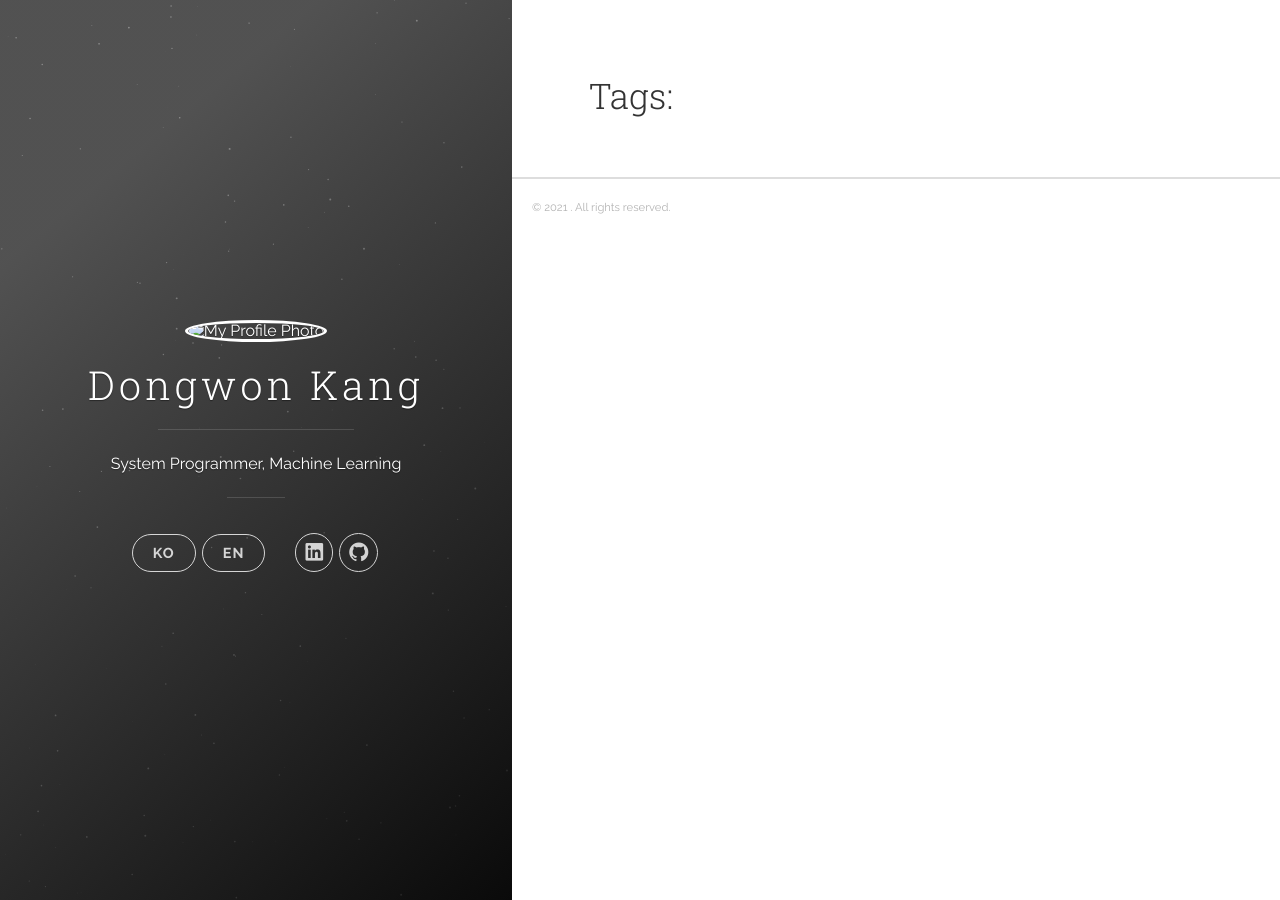
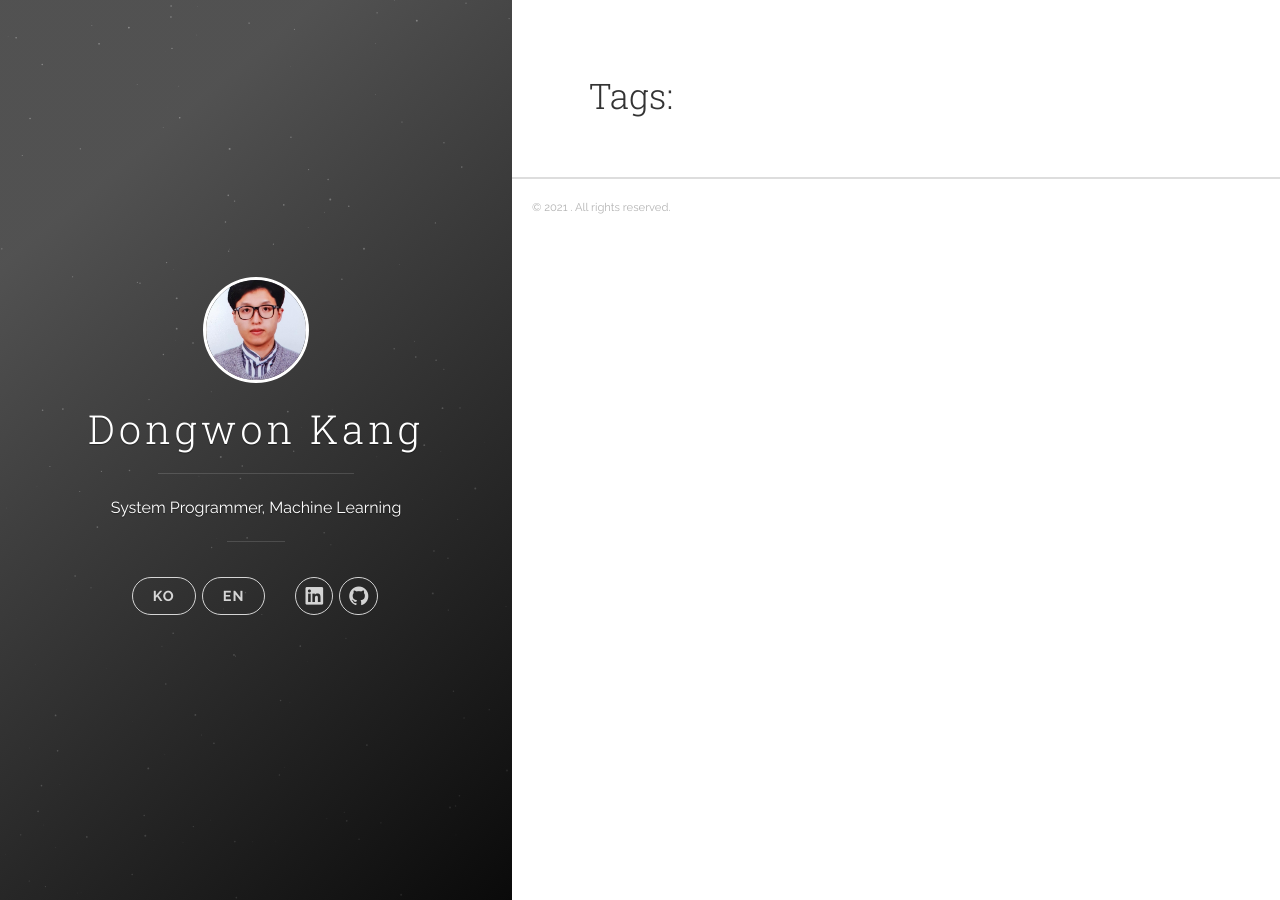
Before and after one commit to kuna/kuna.github.io, a Jekyll site: the page built from tags.md, in a window 1280 px wide. Built offline with Jekyll 4.4.1, drawn with Linux system fonts in a browser that asks for light colours; nearby versions of some CDN libraries.

Commit message:
Removed relative url in header

```diff
--- a/_includes/header.html
+++ b/_includes/header.html
@@ -9,8 +9,8 @@
 
     <div class="panel-main__inner panel-inverted">
     <div class="panel-main__content">
-        <a href="{{ site.baseurl }}" title="link to home of {{ site.title }}">
-          <img src="{{ "images/profile.jpg" | prepend: site.baseurl }}" class="user-image" alt="My Profile Photo">
+        <a href="/" title="link to home of {{ site.title }}">
+          <img src="{{ "images/profile.jpg" | relative_url }}" class="user-image" alt="My Profile Photo">
           <!--
           <div class="qube_s">
             <div class="ear left"></div>
@@ -39,8 +39,8 @@
 
           <nav class="cover-navigation cover-navigation--primary">
             <ul class="navigation">
-              <li class="navigation__item"><a href="{{ site.baseurl }}#blog" title="link to {{ site.title }} blog" class="blog-button">KO</a></li>
-              <li class="navigation__item"><a href="{{ site.baseurl }}en/#blog" title="link to {{ site.title }} blog" class="blog-button">EN</a></li>
+              <li class="navigation__item"><a href="/" title="link to {{ site.title }} blog" class="blog-button">KO</a></li>
+              <li class="navigation__item"><a href="/en/" title="link to {{ site.title }} blog" class="blog-button">EN</a></li>
             </ul>
           </nav>
 
```
